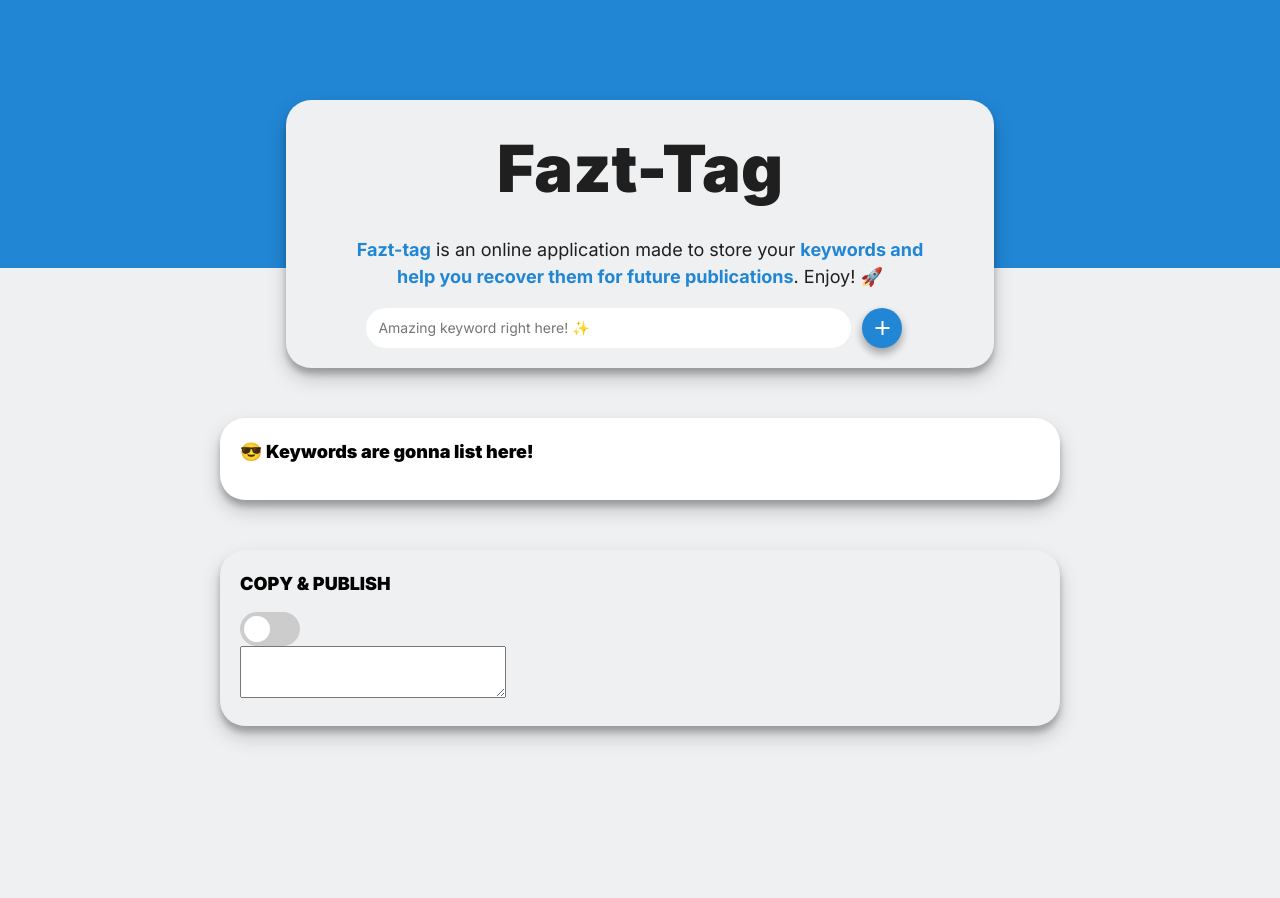
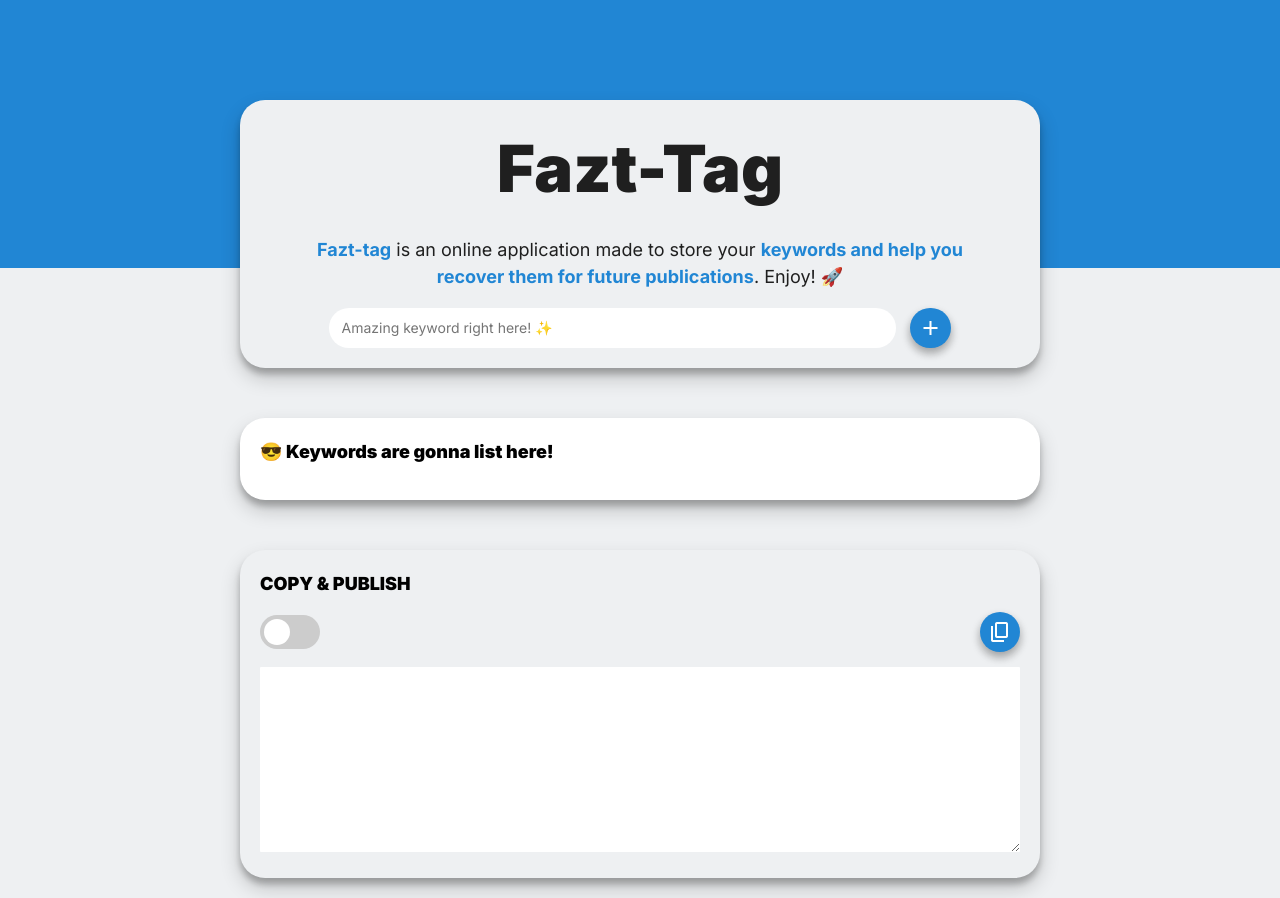
Before and after one commit to Shapdoo/fazt-tag, a React (Vite) app: page / in a window 1280 px wide. Before the commit the page ends 800 px from the top, so only its background shows below. Built offline with nearby package versions, Linux system fonts and the light colour scheme.

Commit message:
first commit

```diff
--- /dev/null
+++ b/src/components/Button/Button.interfaces.d.ts
@@ -0,0 +1,4 @@
+export interface ButtonProps {
+    icon: string,
+    handleAction?: () => void
+}
--- /dev/null
+++ b/src/components/Button/Button.tsx
@@ -0,0 +1,9 @@
+import { ButtonProps } from "./Button.interfaces";
+
+export default function Button({icon, handleAction}: ButtonProps) {
+  return (
+    <button className="btn-icon btn-primary shadow" onClick={() => handleAction?.()}>
+      <span className="material-symbols-outlined">{ icon }</span>
+    </button>
+  );
+}
--- a/src/components/Form/Form.tsx
+++ b/src/components/Form/Form.tsx
@@ -4,6 +4,8 @@ import { FormState, FromProps } from "./Form.interfaces";
 import Alert from "../Alert/Alert";
 import { Keyword } from "../../models/interfaces";
 import { generateId } from "../../helpers/utils";
+
+import Button from '../Button/Button';
 
 const defaultStateKeyword: Keyword = {
   name: "",
@@ -13,8 +15,7 @@ const defaultStateKeyword: Keyword = {
 };
 
 function Form({ setKeywords }: FromProps) {
-  const [keyword, setKeyword] =
-    useState<FormState["keyword"]>(defaultStateKeyword);
+  const [keyword, setKeyword] = useState<FormState["keyword"]>(defaultStateKeyword);
   const [validation, setValidation] = useState<FormState["error"]>(false);
 
   const handleSetKeyword = (e: ChangeEvent<HTMLInputElement>) => {
@@ -61,9 +62,7 @@ function Form({ setKeywords }: FromProps) {
         </div>
 
         <div className="add-keyword">
-          <button className="btn-icon btn-primary shadow">
-            <span className="material-symbols-outlined">add</span>
-          </button>
+          <Button icon="add"/>
         </div>
       </div>
     </form>
--- a/src/components/KeywordArea/KeywordArea.tsx
+++ b/src/components/KeywordArea/KeywordArea.tsx
@@ -1,16 +1,23 @@
 import { useState } from "react";
+import Button from "../Button/Button";
 import Switch from "../Switch/Switch";
 
 export default function KeywordArea() {
   const [isToggled, setIsToggled] = useState(false);
 
-
   return (
     <div className="">
       <h2 className="keywords-container-title">COPY & PUBLISH</h2>
-      <Switch rounded={true} isToggled={isToggled} onHandleToggled={() => setIsToggled(!isToggled)}/>
+      <div className="keywords-switch-copy">
+        <Switch
+          rounded={true}
+          isToggled={isToggled}
+          onHandleToggled={() => setIsToggled(!isToggled)}
+        />
+        <Button icon="content_copy"/>
+      </div>
       <div className="keywords-selected">
-        <textarea></textarea>
+        <textarea rows={10}></textarea>
       </div>
     </div>
   );
--- a/src/index.css
+++ b/src/index.css
@@ -23,6 +23,10 @@ body {
   font-family: var(--primaryFont);
   background-color: var(--light);
   line-height: 1.5;
+}
+
+*, *:before, *:after {
+  box-sizing: inherit;
 }
 
 /* GLOBAL STYLES */
@@ -118,7 +122,7 @@ img {
 
 @media (min-width: 768px) {
   .header-content {
-    max-width: 60.8rem;
+    max-width: 80rem;
     padding: 2rem var(--gap);
   }
 }
@@ -142,15 +146,11 @@ img {
   display: flex;
   justify-content: center;
   align-items: center;
-  gap: 3.5rem;
+  gap: 1.4rem;
 }
 
-.keyword-control {
+.keyword-control{
   width: 90%;
-}
-
-.add-keyword {
-  width: 10%;
 }
 
 .keyword-control input[type="text"] {
@@ -161,7 +161,16 @@ img {
   font-size: 1.4rem;
 }
 
-.keyword-control input[type="text"]:focus {
+textarea {
+  width: 100%;
+  padding: 1.2rem;
+  border-radius: .10rem;
+  border: unset;
+  font-size: 1.4rem;
+  resize: vertical;
+}
+
+.keyword-control input[type="text"]:focus, textarea:focus {
   outline: 0.4rem solid #2186d499;
   transition: outline 50ms ease-in;
 }
@@ -226,7 +235,7 @@ img {
   padding: 2rem;
   border-radius: 2.5rem;
   box-shadow: var(--mShadow);
-  font-size: 2rem;
+  font-size: 1.5rem;
   margin-bottom: 2rem;
   max-width: 80rem;
 }
@@ -285,3 +294,12 @@ input:checked + .slider {
 }
 
 /* keywords-area */
+.keywords-selected{
+  margin-top: 1.5rem;
+}
+
+.keywords-switch-copy{
+  display: flex;
+  justify-content: space-between;
+  align-items: center;
+}
```
Also changed, not shown: 1 other file (tests, documents, lock files or other folders).
